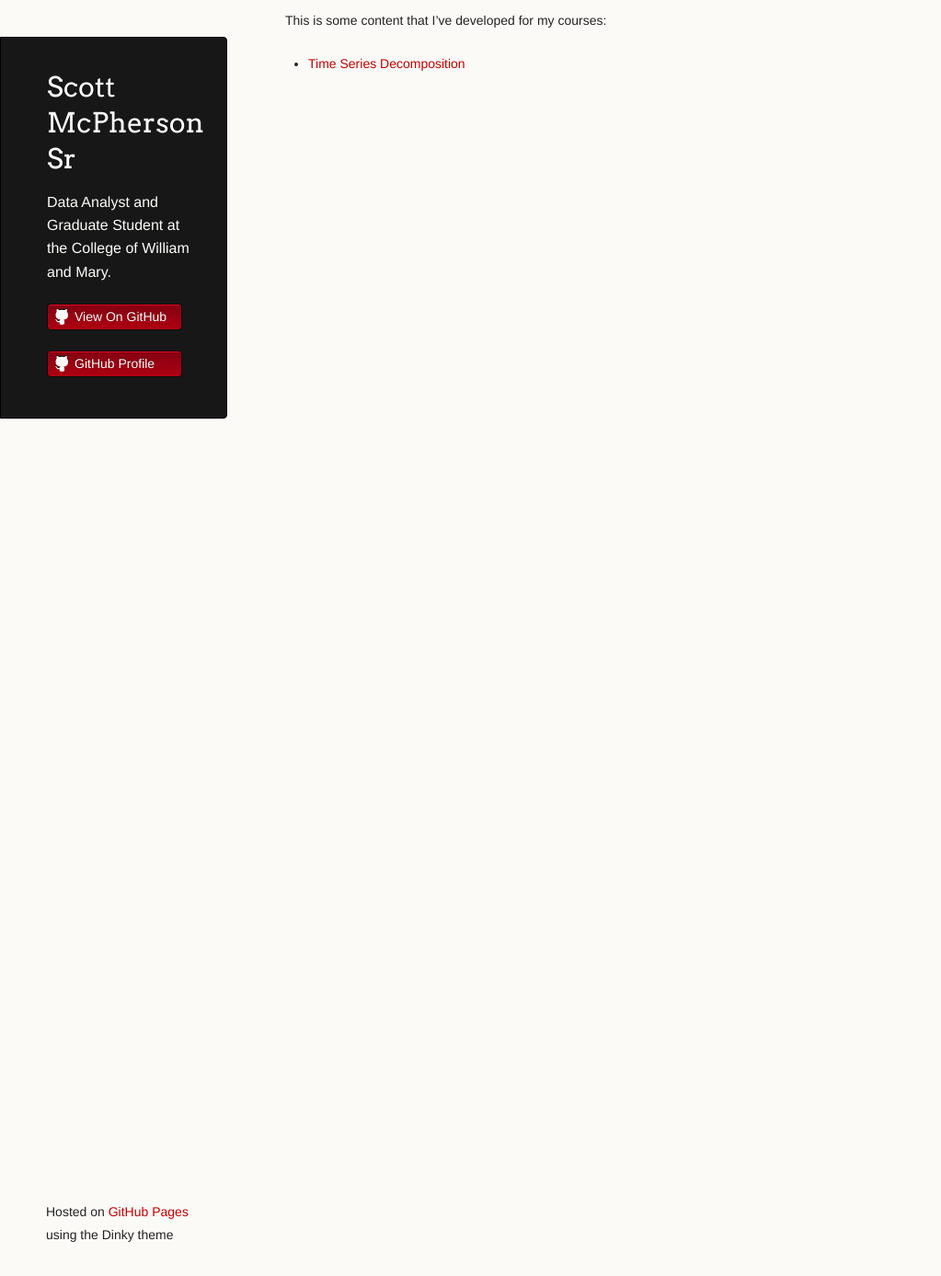
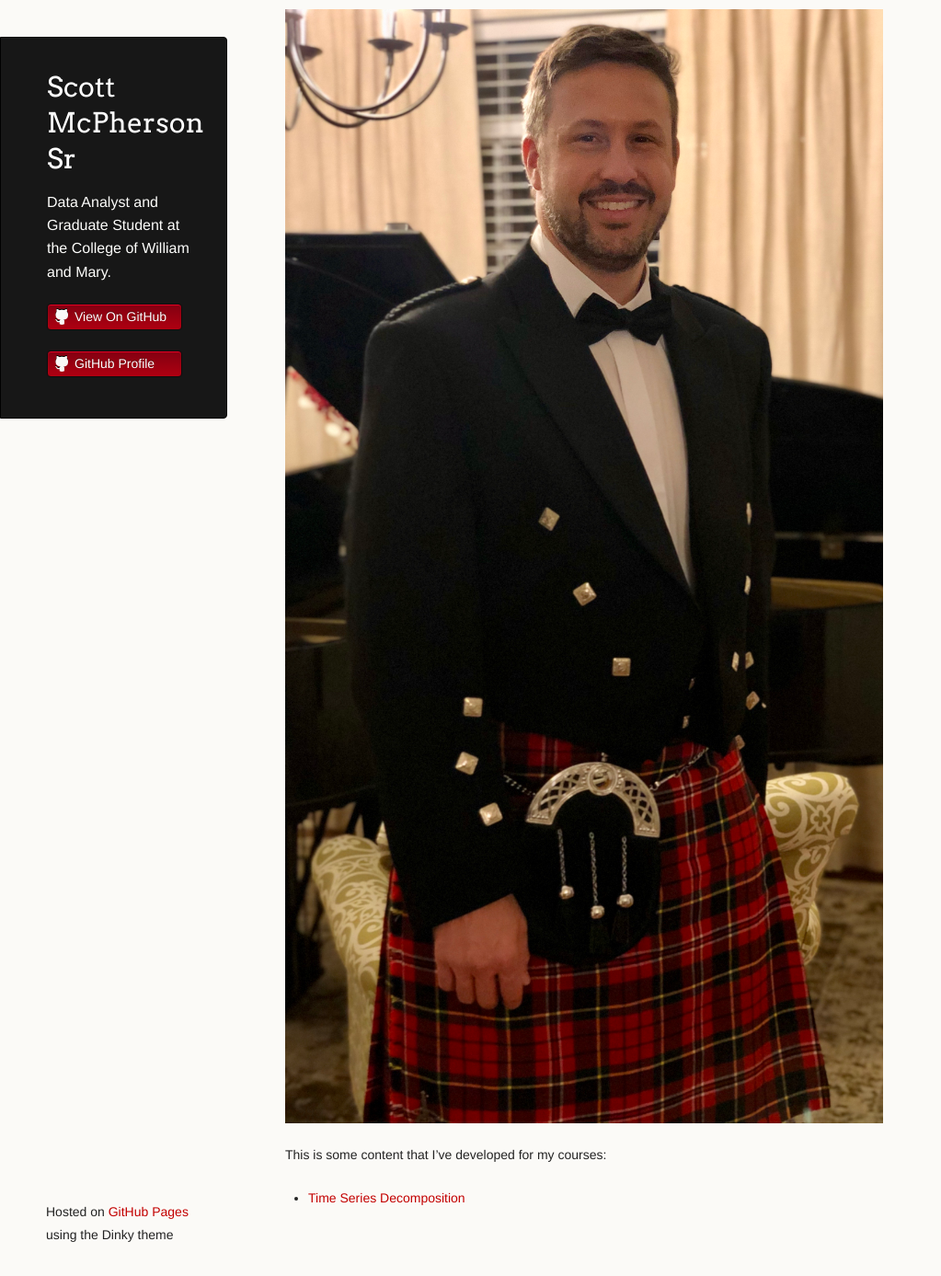
Before and after one commit to swmcpherson19/swmcpherson19.github.io, a Jekyll site: the page built from index.md, in a window 1280 px wide and 1387 px high. Shown: the whole window at 92% size, without its empty margins (0-1023 px from the left). Built offline with Jekyll 4.4.1, drawn with Linux system fonts in a browser that asks for light colours; our own code applies the rules of GitHub Pages for plain Markdown files.

Commit message:
Update index.md

```diff
--- a/index.md
+++ b/index.md
@@ -2,6 +2,7 @@
 title: Scott McPherson Sr
 description: Data Analyst and Student at the College of William and Mary
 ---
+![Formal Photo](/pics/Formal.jpg)
 
 This is some content that I've developed for my courses:
 
```
